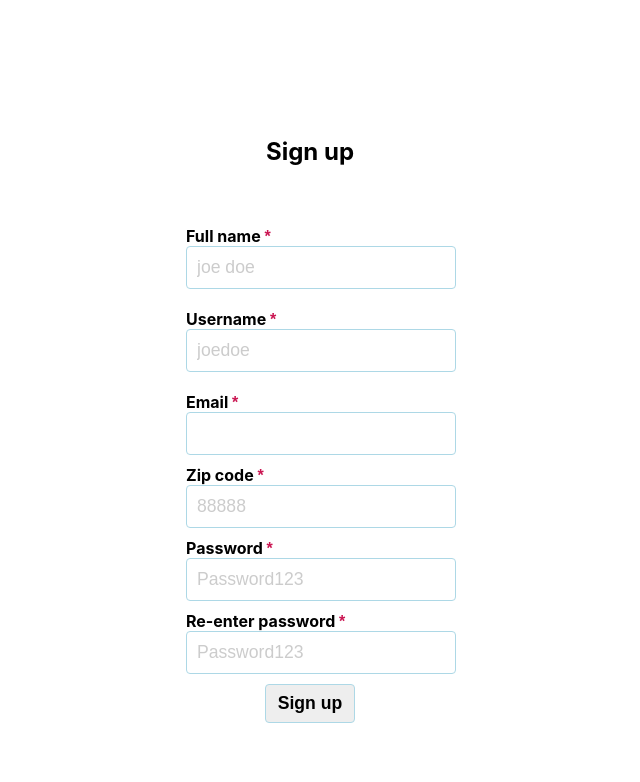
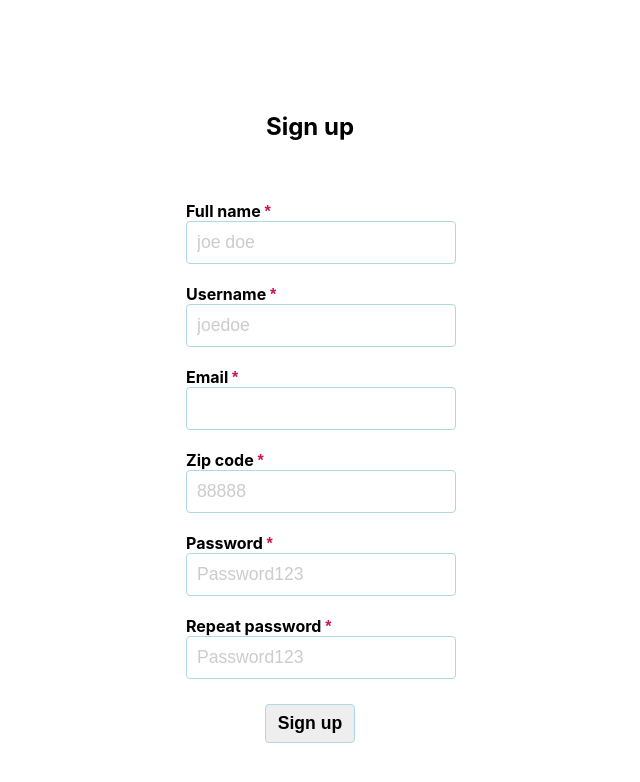
Before and after one commit to brendenrdowd/itTakesAVillage-client, a React app: page /register in a window 1280 px wide. Shown: the whole page, without its empty margins (330-970 px from the left). Built offline with nearby package versions, Linux system fonts and the light colour scheme.

Commit message:
validation added for all fields

```diff
--- a/src/components/IndividualRegForm/IndividualRegForm.css
+++ b/src/components/IndividualRegForm/IndividualRegForm.css
@@ -1,6 +1,7 @@
 .IndividualRegForm {
   display: flex;
   flex-direction: column;
+  flex-wrap: wrap;
   justify-content: center;
   align-items: center;
   width: 100%;
@@ -10,4 +11,10 @@
 .registrationError {
   color: red;
   padding: 5px;
+  display: flex;
+  justify-content: center;
+  align-items: center;
+  text-align: center;
+  flex-wrap: wrap;
+  word-wrap: wrap;
 }
--- a/src/components/IndividualRegForm/IndividualRegForm.js
+++ b/src/components/IndividualRegForm/IndividualRegForm.js
@@ -1,28 +1,27 @@
 import React, { Component, isValidElement } from 'react';
-import { Input, Button, Required, Section } from '../Utils/Utils';
-// import isEmail from 'validator/lib/isEmail';
+import { Input, Button, Required } from '../Utils/Utils';
 import './IndividualRegForm.css';
 
-const initalState = {
+const initialState = {
   full_name: '',
   user_name: '',
   email: '',
   zip_code: '',
   password: '',
-  re_enter_password: '',
+  repeatPassword: '',
   nameError: '',
   userNameError: '',
   emailError: '',
   zipCodeError: '',
   passwordError: '',
-  reEnterPasswordError: '',
+  repeatPasswordError: '',
 };
 export default class IndividualRegForm extends Component {
   //   static defaultProps = {
   //     onRegistrationSuccess: () => {},
   //   };
 
-  state = initalState;
+  state = initialState;
 
   handleValue = (event) => {
     const isCheckbox = event.target.type === 'checkbox';
@@ -39,7 +38,8 @@ export default class IndividualRegForm extends Component {
     let emailError = '';
     let zipCodeError = '';
     let passwordError = '';
-    let reEnterPasswordError = '';
+    let repeatPasswordError = '';
+    const REGEX_UPPER_LOWER_NUMBER_SPECIAL = /(?=.*[A-Z])(?=.*[0-9])[\S]/;
 
     if (this.state.full_name.length < 5) {
       nameError = 'full name must have at least 6 characters';
@@ -54,8 +54,47 @@ export default class IndividualRegForm extends Component {
     if (!this.state.email) {
       emailError = 'Email field is empty';
     }
-    if (nameError || userNameError) {
-      this.setState({ nameError, userNameError });
+    if (!this.state.email.includes('@')) {
+      emailError = 'Invalid email';
+    }
+    if (!this.state.zip_code) {
+      zipCodeError = 'Zip code field is empty';
+    }
+    if (!Number(this.state.zip_code)) {
+      zipCodeError = 'must be numbers';
+    }
+    if (this.state.zip_code.length !== 5) {
+      zipCodeError = 'must be 5 characters long';
+    }
+    if (!this.state.password) {
+      passwordError = 'Password field is empty';
+    }
+    if (!REGEX_UPPER_LOWER_NUMBER_SPECIAL.test(this.state.password)) {
+      passwordError =
+        'Password must contain at least 1 upper case letter, and a number';
+    }
+    if (!this.state.repeatPassword) {
+      repeatPasswordError = 'Password field is empty';
+    }
+    if (this.state.repeatPassword.length !== this.state.password.length) {
+      repeatPasswordError = 'Passwords must match';
+    }
+    if (
+      nameError ||
+      userNameError ||
+      emailError ||
+      zipCodeError ||
+      passwordError ||
+      repeatPasswordError
+    ) {
+      this.setState({
+        nameError,
+        userNameError,
+        emailError,
+        zipCodeError,
+        passwordError,
+        repeatPasswordError,
+      });
       return false;
     }
     return true;
@@ -67,9 +106,9 @@ export default class IndividualRegForm extends Component {
 
     if (isInputValid) {
       console.log(this.state);
-      this.setState(initalState);
+      event.target.reset();
+      this.setState(initialState);
     }
-    event.target.reset();
   };
 
   render() {
@@ -102,10 +141,10 @@ export default class IndividualRegForm extends Component {
             id='IndividualRegForm__user_name'
             onChange={this.handleValue}
           ></Input>
+          <section className='registrationError'>
+            {this.state.userNameError}
+          </section>
         </div>
-        <section className='registrationError'>
-          {this.state.userNameError}
-        </section>
         <div className='email'>
           <label htmlFor='IndividualRegForm__email'>
             Email <Required />
@@ -116,6 +155,9 @@ export default class IndividualRegForm extends Component {
             id='IndividualRegForm__email'
             onChange={this.handleValue}
           ></Input>
+          <section className='registrationError'>
+            {this.state.emailError}
+          </section>
         </div>
         <div className='zip_code'>
           <label htmlFor='IndividualRegForm__zip_code'>
@@ -128,6 +170,9 @@ export default class IndividualRegForm extends Component {
             id='IndividualRegForm__zip_code'
             onChange={this.handleValue}
           ></Input>
+          <section className='registrationError'>
+            {this.state.zipCodeError}
+          </section>
         </div>
         <div className='password'>
           <label htmlFor='IndividualRegForm__password'>
@@ -141,17 +186,23 @@ export default class IndividualRegForm extends Component {
             onChange={this.handleValue}
           ></Input>
         </div>
+        <section className='registrationError'>
+          {this.state.passwordError}
+        </section>
         <div className='re-enter-password'>
           <label htmlFor='IndividualRegForm__password'>
-            Re-enter password <Required />
+            Repeat password <Required />
           </label>
           <Input
-            name='re_enter_password'
+            name='repeatPassword'
             placeholder='Password123'
             type='password'
             id='IndividualRegForm__password'
             onChange={this.handleValue}
           ></Input>
+          <section className='registrationError'>
+            {this.state.repeatPasswordError}
+          </section>
         </div>
         <Button type='submit'>Sign up</Button>
       </form>
--- a/src/components/Utils/Utils.css
+++ b/src/components/Utils/Utils.css
@@ -33,6 +33,7 @@
   padding: 8px 12px;
   font-weight: bold;
   cursor: pointer;
+  margin: 5px 0;
 }
 
 .Required {
--- a/src/components/ValidationError/ValidationError.css
+++ /dev/null
@@ -1,5 +0,0 @@
-.error {
-  color: red;
-  font-size: 10px;
-  text-align: center;
-}
```
Also changed, not shown: src/components/ValidationError/ValidationError.js (deleted, +0 -9 lines).
